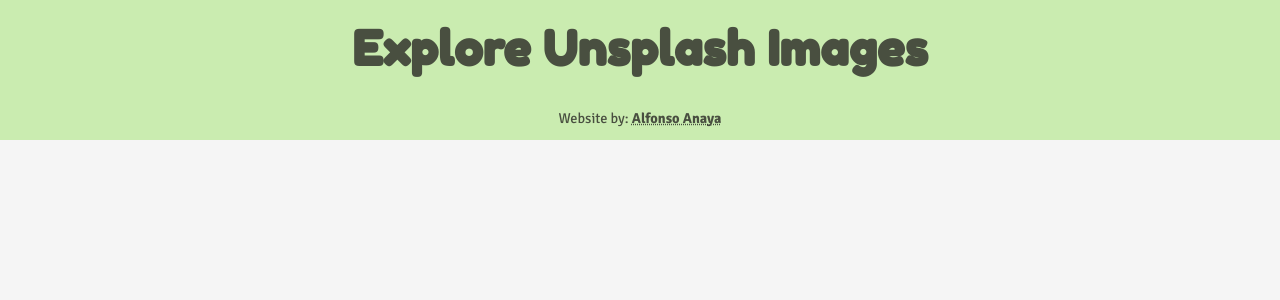
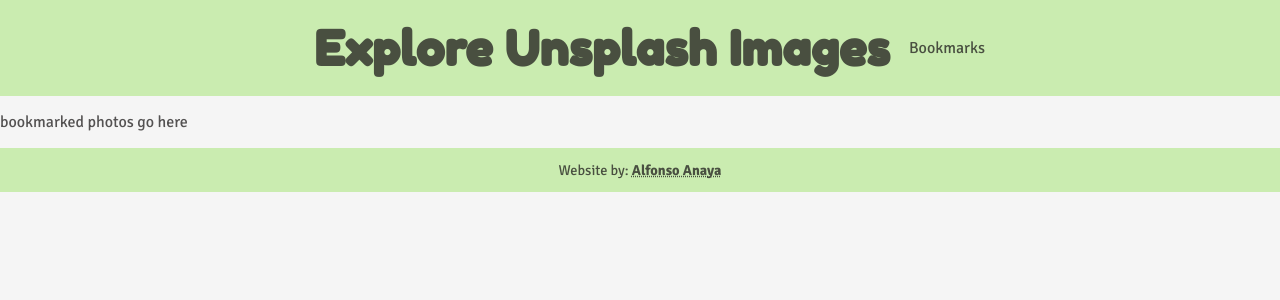
Before and after one commit to AlfonsoAnaya/new-gallery-from-api-react, a React (Create React App) app: page /bookmarks in a window 1280 px wide. Shown: the top 300 px of the page. Built offline with nearby package versions, Linux system fonts and the light colour scheme; no server answers.

Commit message:
set up link to bookmarked photos page

```diff
--- a/src/App.js
+++ b/src/App.js
@@ -4,6 +4,7 @@
 import Footer from "./components/Footer.js"
 import Gallery from "./components/Gallery"
 import PhotoPage from "./pages/PhotoPage"
+import BookmarkPage from './pages/BookmarkPage';
 
 function App() {
   return (
@@ -11,6 +12,7 @@
       <Header />
       <Routes>
         <Route exact path="/" element={<Gallery />} />
+        <Route exact path="/bookmarks" element={<BookmarkPage />} />
         <Route exact path="/photo/:photoId" element={<PhotoPage />} />
       </Routes>
       <Footer />
--- a/src/components/Header.js
+++ b/src/components/Header.js
@@ -8,6 +8,9 @@
                     Explore Unsplash Images
                 </h1>
             </Link>
+            <Link to="/bookmarks">
+                <p>Bookmarks</p>
+            </Link>
         </header>
     )
 }
--- a/src/pages/BookmarkPage.js
+++ b/src/pages/BookmarkPage.js
@@ -7,7 +7,6 @@
     return (
         <div>
             <p>bookmarked photos go here</p>
-            {photos[0]}
         </div>
     )
 }
```
